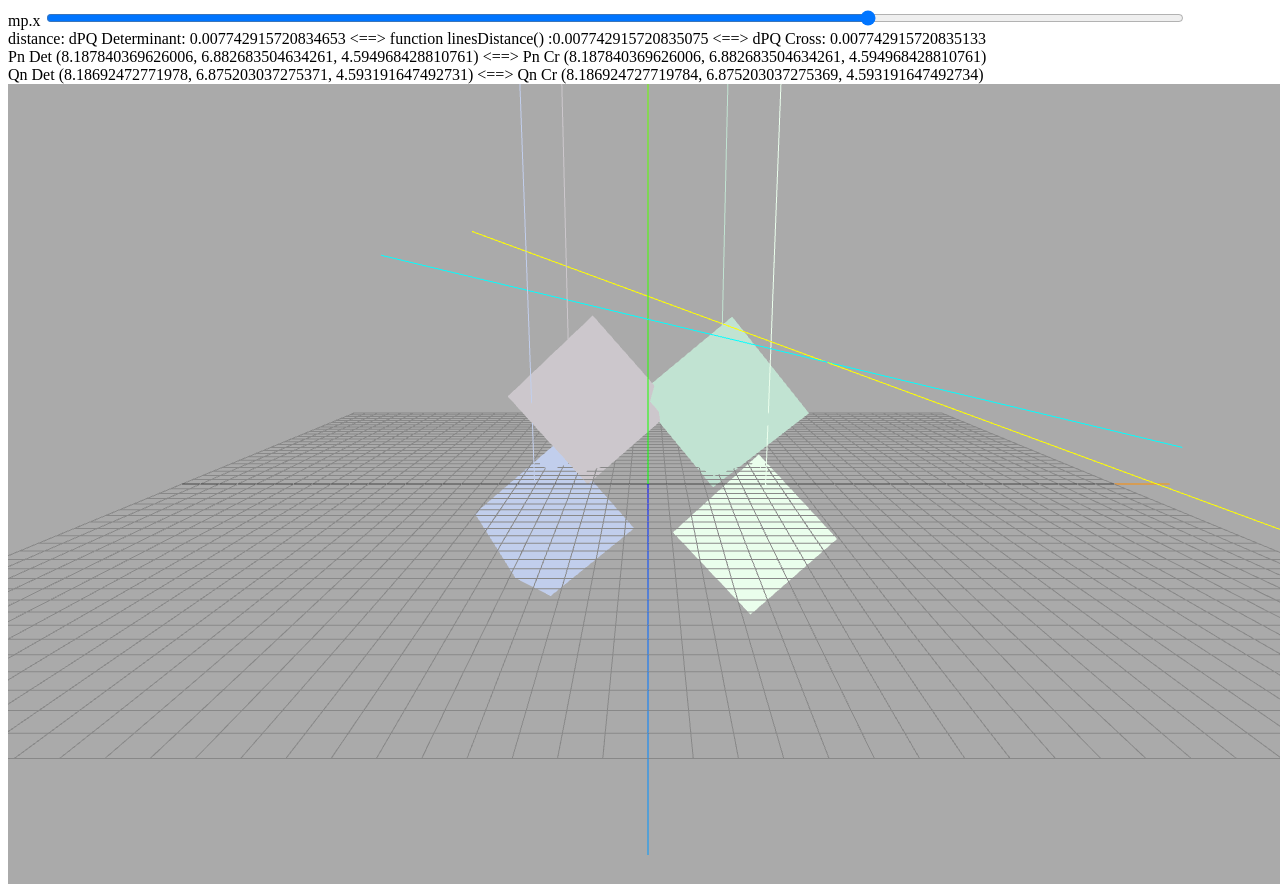
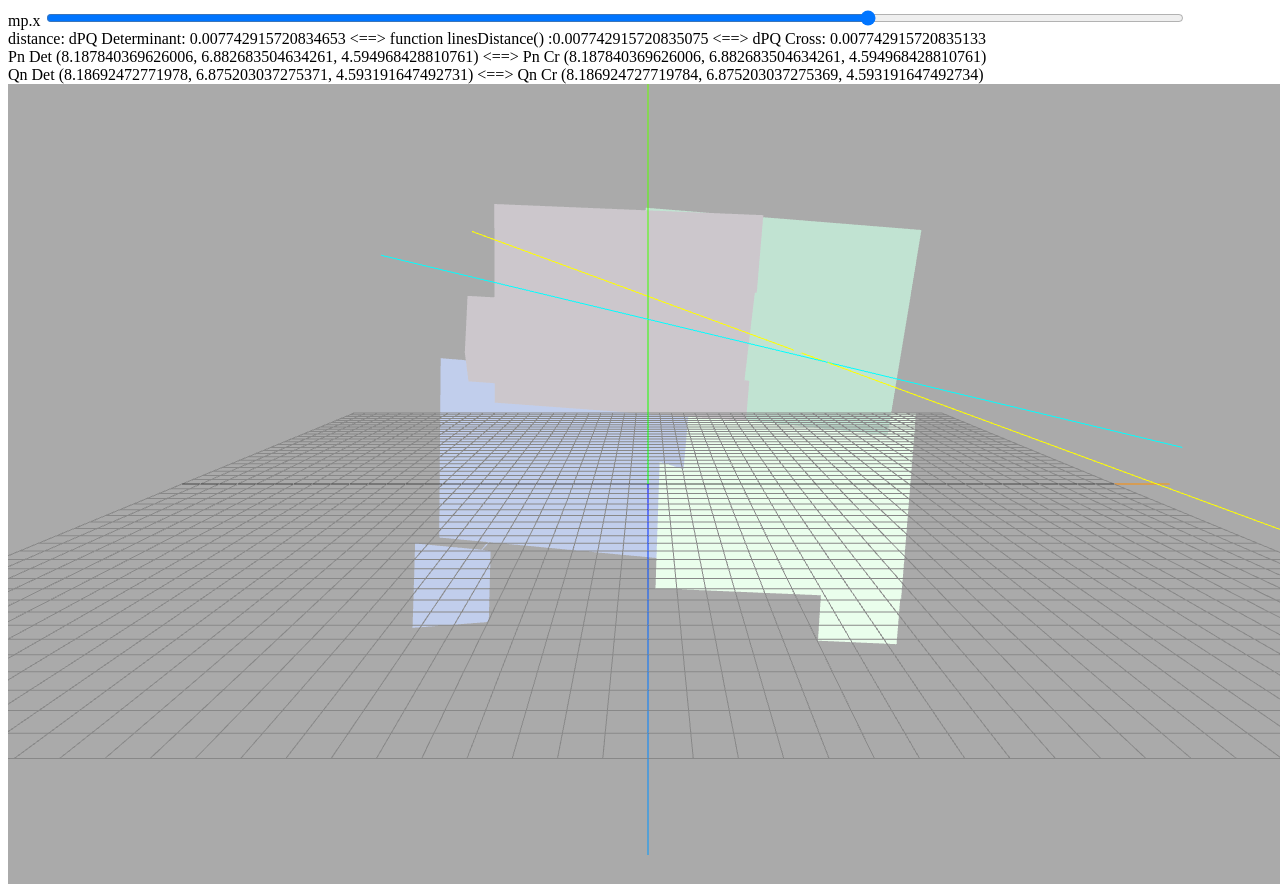
Before and after one commit to n1ckfg/line_intersect_test, a plain HTML site: page index.html in a window 1280 px wide. Drawn offline with Linux system fonts and the light colour scheme; animation ran at ten frames a second.

Commit message:
Update index.html

```diff
--- a/index.html
+++ b/index.html
@@ -40,11 +40,13 @@
 				return "rgb(" + r + "," + g + "," + b + ")"
 			}
 
-			const scale = 10;
+			const scale = 20;
 
 			class Eye {
 
-				constructor(_position, _rotation, _width, _height, _focal, _k1, _k2) {
+				constructor(_name, _position, _rotation, _width, _height, _focal, _k1, _k2) {
+					this.name = _name;
+
 					this.position = _position.multiplyScalar(scale);
 					this.rotation = _rotation;
 					this.width = _width;
@@ -54,22 +56,45 @@
 					this.k2 = _k2;
 
 					this.color = randomColorString();
-					this.geometry = new THREE.ConeBufferGeometry( 5, 10, 4 );
-					this.material = new THREE.MeshBasicMaterial( {color: this.color} );
+
+					this.origin = this.createLine(new THREE.Vector3(0,0,0), new THREE.Vector3(0,-scale*10,0));
+					this.plane = this.createPlane(new THREE.Vector3(0,-scale*2,0));
+
+					this.geometry = new THREE.ConeBufferGeometry(scale/6, scale/3, 4);
+					this.geometry.rotateY(Math.PI/4);
+					this.material = new THREE.MeshBasicMaterial({color: this.color});
 					this.mesh = new THREE.Mesh(this.geometry, this.material);
+
+					this.mesh.add(this.origin);
+					this.mesh.add(this.plane);
+
 					this.mesh.position.set(this.position.x, this.position.y, this.position.z);
 					this.mesh.rotation.set(this.rotation.x, this.rotation.y, this.rotation.z);
 					this.points = [];
-					this.origin = this.createLine(this.position, new THREE.Vector3(0,100,0));
+				}
 
-					scene.add(this.origin);
+				createPlane(pos) {
+					let scaleX = scale;
+					let scaleY = scale;
+					if (this.width > this.height) {
+						scaleX = (this.width/this.height) * scale;
+					} else if (this.height > this.width) {
+						scaleY = (this.height/this.width) * scale;
+					}
+					let geo = new THREE.PlaneGeometry(scaleX, scaleY, 1);
+					geo.rotateX(Math.PI/2);
+					let mtl = new THREE.MeshBasicMaterial({color: this.color, side: THREE.DoubleSide});
+					let plane = new THREE.Mesh(geo, mtl);
+					plane.position.set(pos.x, pos.y, pos.z);
+					return plane;
 				}
 
 				createLine(start, end) {
 					let geo = new THREE.BufferGeometry();
 					geo.positions = new Float32Array(6);
-					geo.setAttribute('position', new THREE.BufferAttribute(geo.positions, 3));
-					let line = new THREE.Line(geo, new THREE.LineBasicMaterial({ color: this.color, side: THREE.DoubleSide }));
+					geo.setAttribute("position", new THREE.BufferAttribute(geo.positions, 3));
+					let mtl = new THREE.LineBasicMaterial({ color: this.color, side: THREE.DoubleSide });
+					let line = new THREE.Line(geo, mtl);
 
 					geo.positions[0] = start.x;
 					geo.positions[1] = start.y;
@@ -90,12 +115,10 @@
 			readJson("./files/opensfm.json", function(response) {
 	            let json = JSON.parse(response)[0];
 
-	            let eyeList = [];
 	            for (let el in json["shots"]) {
-	            	eyeList.push(json["shots"][el]);
-	            }
+	            	let name = el.split("_")[0];
+	            	let eyeEl = json["shots"][el];
 
-	            for (let eyeEl of eyeList) {
 	            	let px = eyeEl.translation[0];
 	            	let py = eyeEl.translation[1];
 	            	let pz = eyeEl.translation[2];
@@ -113,7 +136,8 @@
 					let k1 = eyeElCamera.k1;
 					let k2 = eyeElCamera.k2;
 
-					let eye = new Eye(position, rotation, width, height, focal, k1, k2);
+					let eye = new Eye(name, position, rotation, width, height, focal, k1, k2);
+					console.log("Created eye " + name);
 					eyes.push(eye);
 	            }
 
```
